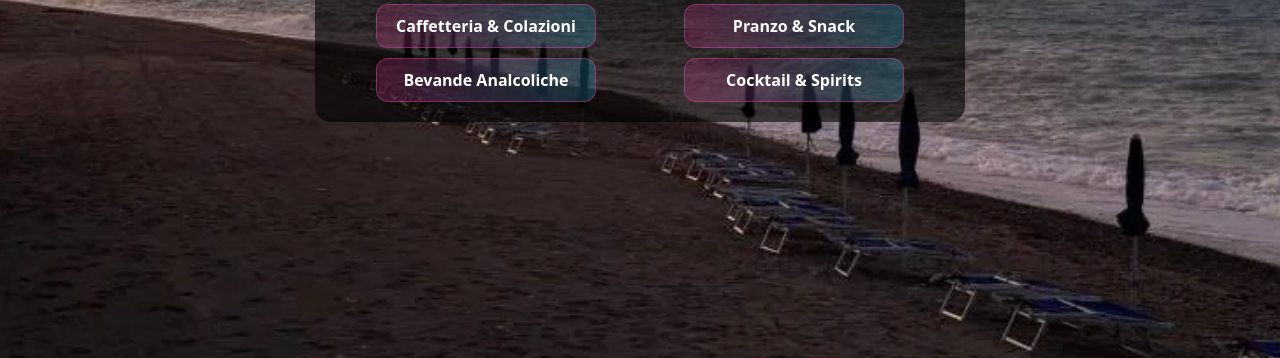
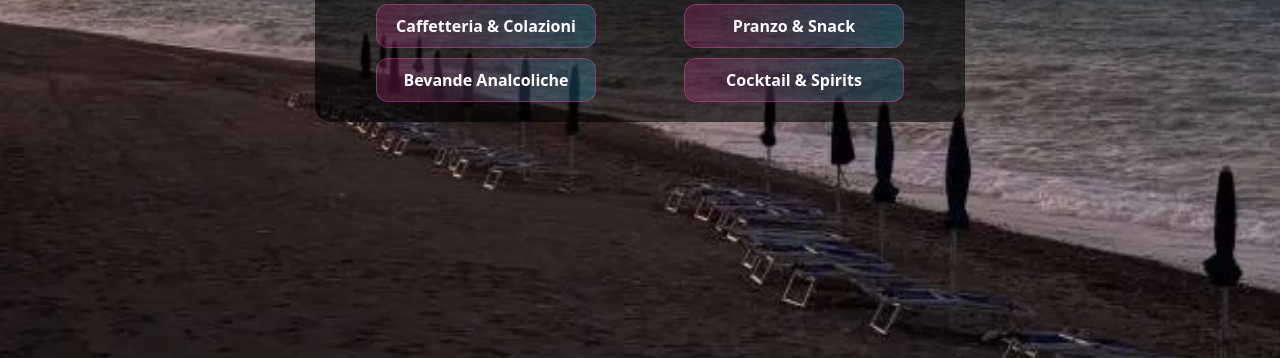
Before and after one commit to davidefaggionato4799/OldMemories, a plain HTML site: page index.html in a window 1280 px wide. Shown: the part 442-800 px from the top of the page. Drawn offline with Linux system fonts and the light colour scheme.

Commit message:
Update index.html

```diff
--- a/index.html
+++ b/index.html
@@ -11,7 +11,7 @@
     font-family: system-ui, sans-serif;
     color:#e8eef6;
     background: url("sfondo.jpg") no-repeat center center fixed;
-    background-size: 110%;
+    background-size: 130%;
     height: calc(var(--vh, 1vh) * 100); /* altezza reale viewport */
     display: flex;
     justify-content: center;
```
